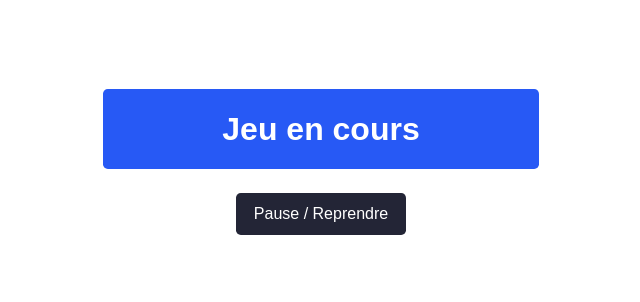
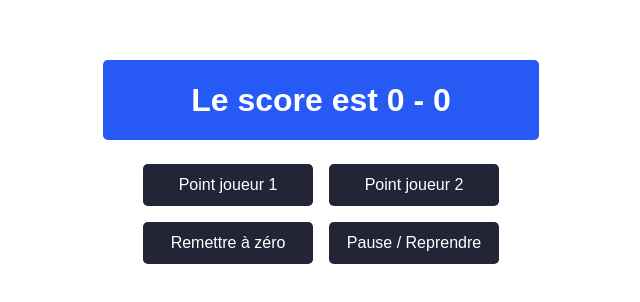
Before and after one commit to thomaslevaou/redux, a React (Create React App) app in the folder tennis-score/: page / in a window 1280 px wide. Shown: the part 234-536 px from the top of the page, without its empty margins (319-959 px from the left). Built offline with nearby package versions, Linux system fonts and the light colour scheme.

Commit message:
some redux exercise

```diff
--- a/tennis-score/src/App.js
+++ b/tennis-score/src/App.js
@@ -1,12 +1,23 @@
 import { PlayPauseButton } from "./PlayPauseButton";
+import { PlayerButton } from "./PlayerButton";
+import { RestartButton } from "./RestartButton";
 import { Display } from "./Display";
 
 function App() {
   return (
-    <div>
+    <>
       <Display />
-      <PlayPauseButton />
-    </div>
+      <div class="buttons">
+       <div class="buttons-row">
+          <PlayerButton player={"player1"} />
+          <PlayerButton player={"player2"} />
+        </div>
+       <div class="buttons-row">
+          <RestartButton />
+          <PlayPauseButton />
+        </div>
+      </div>
+    </>
   );
 }
 
--- a/tennis-score/src/Display.js
+++ b/tennis-score/src/Display.js
@@ -3,6 +3,8 @@ import { useSelector } from "react-redux";
 
 export function Display() {
   const gameIsPlaying = useSelector((state) => state.playing);
+  const player1Score = useSelector((state) => state.player1);
+  const player2Score = useSelector((state) => state.player2);
 
-  return <p class="display">{ gameIsPlaying ? "Jeu en cours": "C'est la pause"}</p>;
+  return <p class="display">{ gameIsPlaying ? "Le score est " + player1Score + " - " + player2Score : "C'est la pause"  }</p>;
 }
--- /dev/null
+++ b/tennis-score/src/PlayerButton.js
@@ -0,0 +1,18 @@
+import { useDispatch } from "react-redux";
+import { pointScored } from "./store";
+
+export function PlayerButton({player}) {
+  const dispatch = useDispatch();
+  const playerNumber = player === 'player1' ? '1' : '2';
+
+  return (
+    <button
+      onClick={() => {
+        dispatch(pointScored(player))
+      }}
+      class="button"
+    >
+      Point joueur {playerNumber}
+    </button>
+  );
+}
--- /dev/null
+++ b/tennis-score/src/RestartButton.js
@@ -0,0 +1,17 @@
+import { useDispatch } from "react-redux";
+import { restartGame } from "./store";
+
+export function RestartButton({player}) {
+  const dispatch = useDispatch();
+
+  return (
+    <button
+      onClick={() => {
+        dispatch(restartGame())
+      }}
+      class="button"
+    >
+      Remettre à zéro
+    </button>
+  );
+}
```
Also changed, not shown: tennis-score/src/selectors.js (deleted, +0 -63 lines), 1 other file (tests, documents, lock files or other folders).
